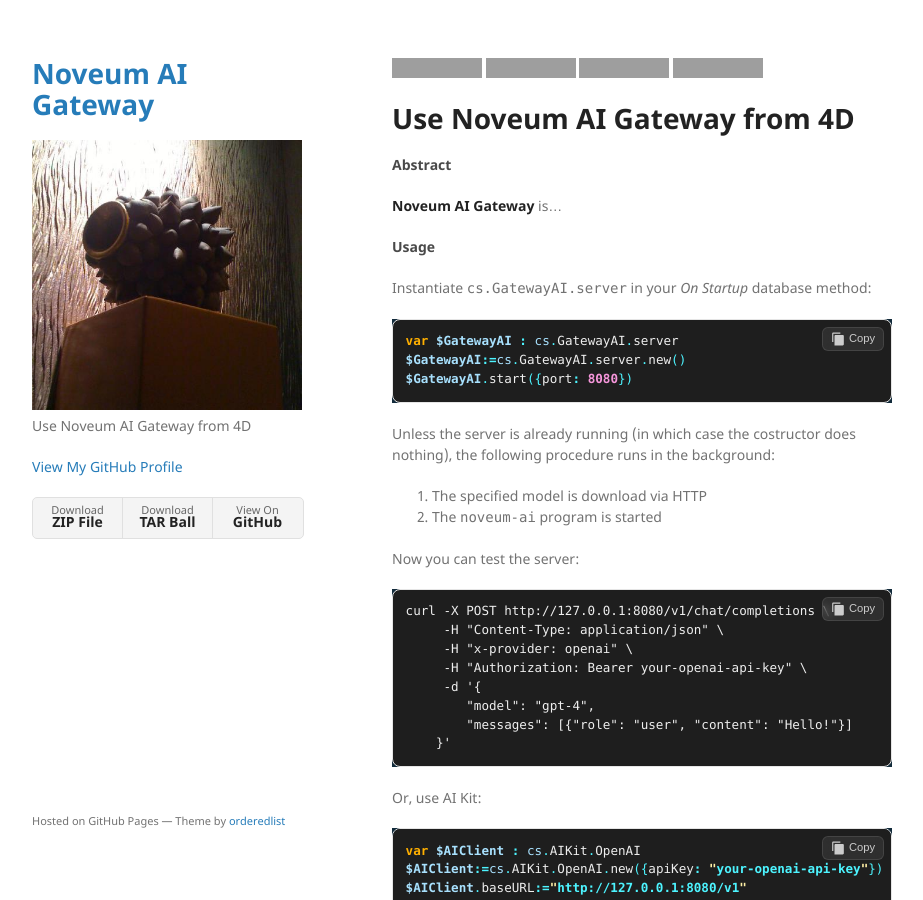
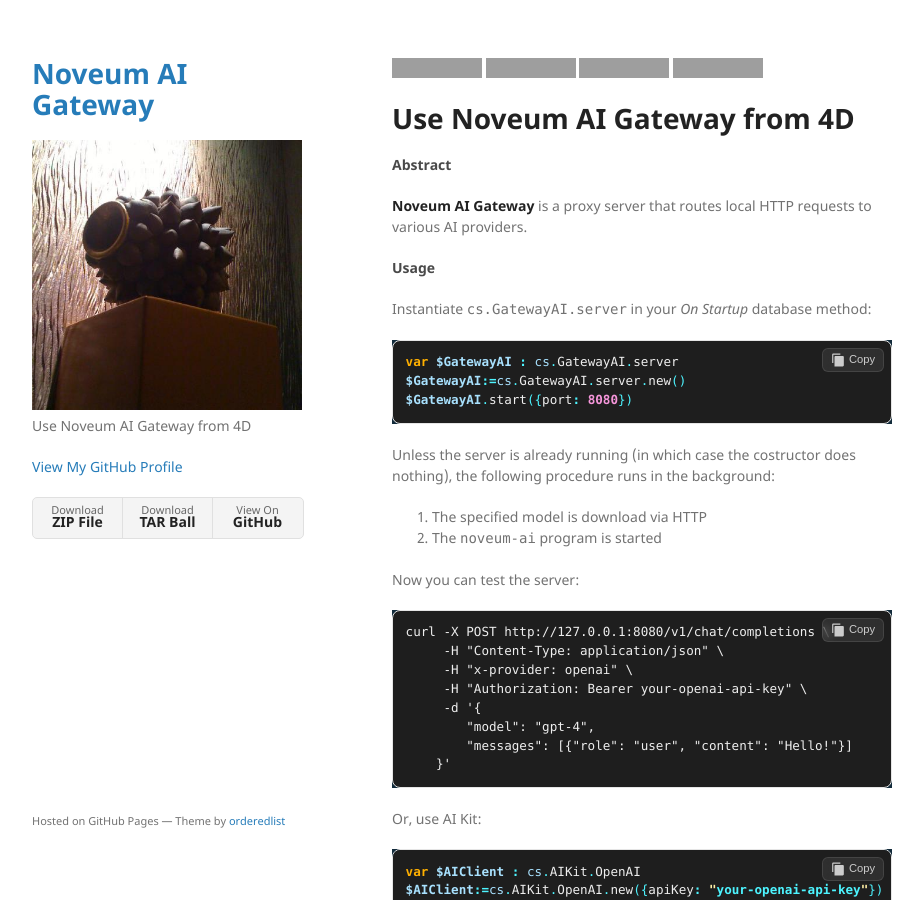
Before and after one commit to miyako/noveum-ai-gateway, a Jekyll site: the page built from index.md, in a window 1280 px wide and 900 px high, cut to the strip 0-900 px from the top of the window. Shown: the whole strip, without its empty margins (178-1101 px from the left). Built offline with Jekyll 4.4.1, drawn with Linux system fonts in a browser that asks for light colours; grey boxes are pictures that could not be loaded.

Commit message:
Update index.md

```diff
--- a/index.md
+++ b/index.md
@@ -11,7 +11,7 @@ layout: default
 
 #### Abstract
 
-[**Noveum AI Gateway**](https://github.com/noveum/ai-gateway) is...
+[**Noveum AI Gateway**](https://github.com/noveum/ai-gateway) is a proxy server that routes local HTTP requests to various AI providers.
 
 #### Usage
 
```
